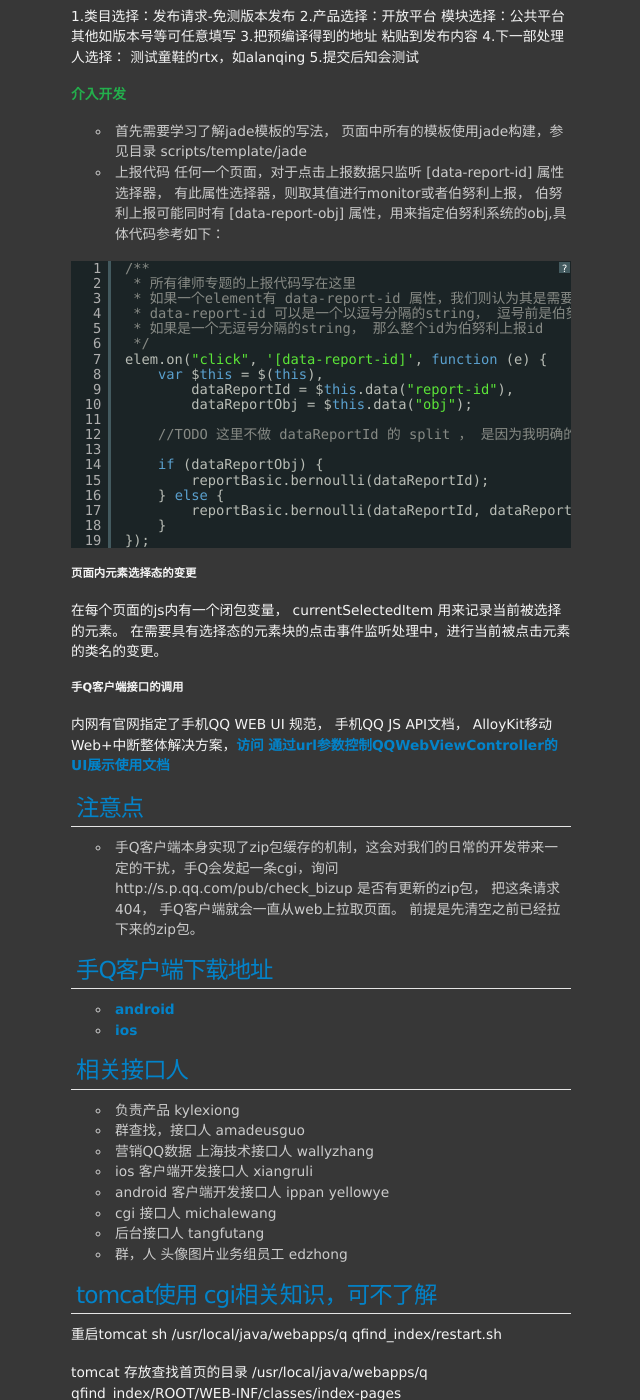
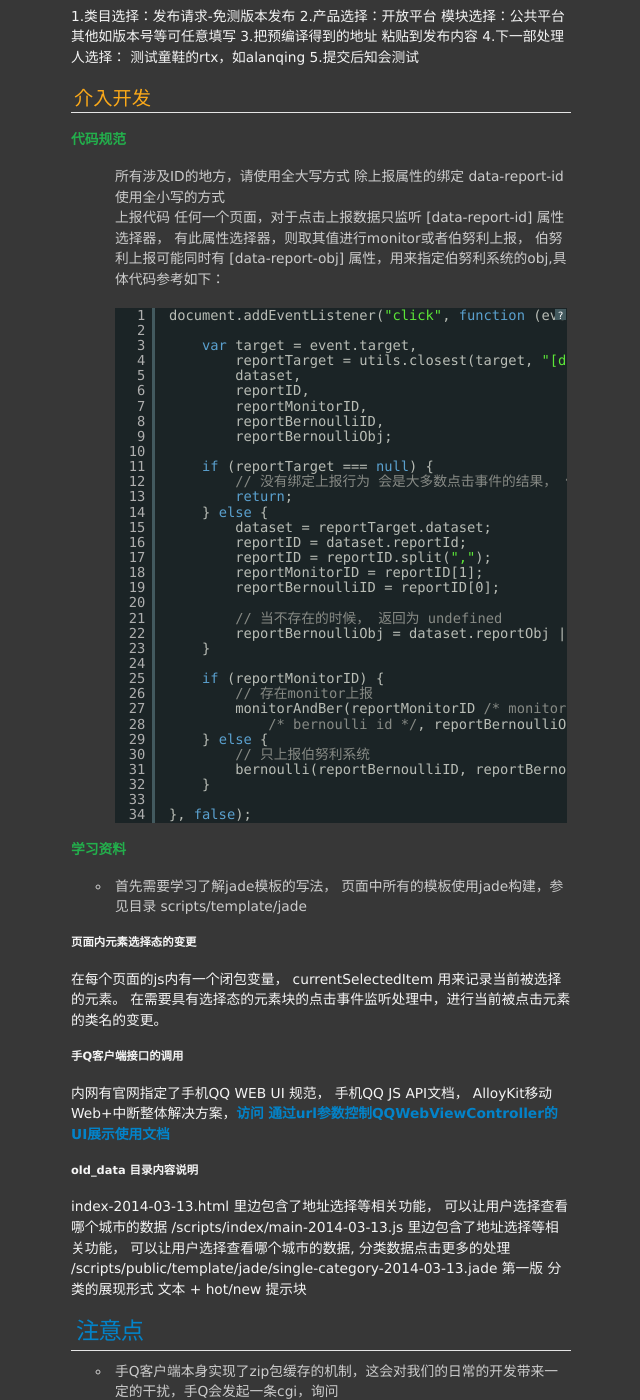
Before and after one commit to materliu/materliu.github.io, a Jekyll site: the page built from all/tencent/_posts/2014-03-12-手Q查找README.md, in a window 1280 px wide and 1400 px high, scrolled down 2452 px. Shown: the whole window, without its empty margins (234-874 px from the left). Built offline with Jekyll 4.4.1, drawn with Linux system fonts in a browser that asks for light colours; Markdown is read by kramdown in place of the engine named in the settings.

Commit message:
添加数据上报规范说明！

```diff
--- a/all/tencent/_posts/2014-03-12-手Q查找README.md
+++ b/all/tencent/_posts/2014-03-12-手Q查找README.md
@@ -94,31 +94,53 @@ http://ars.isd.com/
 5.提交后知会测试
 
 
-#### 介入开发
+### 介入开发
+#### 代码规范
+1. 所有涉及ID的地方，请使用全大写方式 除上报属性的绑定 data-report-id 使用全小写的方式
+2. 上报代码 任何一个页面，对于点击上报数据只监听 [data-report-id] 属性选择器， 有此属性选择器，则取其值进行monitor或者伯努利上报， 伯努利上报可能同时有 [data-report-obj] 属性，用来指定伯努利系统的obj,具体代码参考如下：
+
+   <pre class="brush: js">
+   document.addEventListener("click", function (event) {
+
+       var target = event.target,
+           reportTarget = utils.closest(target, "[data-report-id]"),
+           dataset,
+           reportID,
+           reportMonitorID,
+           reportBernoulliID,
+           reportBernoulliObj;
+
+       if (reportTarget === null) {
+           // 没有绑定上报行为 会是大多数点击事件的结果， 优先判断
+           return;
+       } else {
+           dataset = reportTarget.dataset;
+           reportID = dataset.reportId;
+           reportID = reportID.split(",");
+           reportMonitorID = reportID[1];
+           reportBernoulliID = reportID[0];
+
+           // 当不存在的时候， 返回为 undefined
+           reportBernoulliObj = dataset.reportObj || "";
+       }
+
+       if (reportMonitorID) {
+           // 存在monitor上报
+           monitorAndBer(reportMonitorID /* monitor id */, reportBernoulliID
+               /* bernoulli id */, reportBernoulliObj);
+       } else {
+           // 只上报伯努利系统
+           bernoulli(reportBernoulliID, reportBernoulliObj);
+       }
+
+   }, false);
+   </pre>
+
+
+
+#### 学习资料
 * 首先需要学习了解jade模板的写法， 页面中所有的模板使用jade构建，参见目录 scripts/template/jade
-* 上报代码 任何一个页面，对于点击上报数据只监听 [data-report-id] 属性选择器， 有此属性选择器，则取其值进行monitor或者伯努利上报， 伯努利上报可能同时有 [data-report-obj] 属性，用来指定伯努利系统的obj,具体代码参考如下：
 
-<pre class="brush: js">
-/**
- * 所有律师专题的上报代码写在这里
- * 如果一个element有 data-report-id 属性，我们则认为其是需要进行伯努利上报的
- * data-report-id 可以是一个以逗号分隔的string， 逗号前是伯努利上报id， 逗号后是monitor id
- * 如果是一个无逗号分隔的string， 那么整个id为伯努利上报id
- */
-elem.on("click", '[data-report-id]', function (e) {
-    var $this = $(this),
-        dataReportId = $this.data("report-id"),
-        dataReportObj = $this.data("obj");
-
-    //TODO 这里不做 dataReportId 的 split ， 是因为我明确的知道没有monitor上报项
-
-    if (dataReportObj) {
-        reportBasic.bernoulli(dataReportId);
-    } else {
-        reportBasic.bernoulli(dataReportId, dataReportObj);
-    }
-});
-</pre>
 
 
 ##### 页面内元素选择态的变更
@@ -128,12 +150,18 @@ elem.on("click", '[data-report-id]', function (e) {
 内网有官网指定了手机QQ WEB UI 规范， 手机QQ JS API文档， AlloyKit移动Web+中断整体解决方案，[访问][13]
 [通过url参数控制QQWebViewController的UI展示使用文档][14]
 
+##### old_data 目录内容说明
+index-2014-03-13.html 里边包含了地址选择等相关功能， 可以让用户选择查看哪个城市的数据
+/scripts/index/main-2014-03-13.js 里边包含了地址选择等相关功能， 可以让用户选择查看哪个城市的数据, 分类数据点击更多的处理
+/scripts/public/template/jade/single-category-2014-03-13.jade 第一版 分类的展现形式 文本 + hot/new 提示块
+
 ## 注意点
 * 手Q客户端本身实现了zip包缓存的机制，这会对我们的日常的开发带来一定的干扰，手Q会发起一条cgi，询问 http://s.p.qq.com/pub/check_bizup  是否有更新的zip包， 把这条请求404， 手Q客户端就会一直从web上拉取页面。  前提是先清空之前已经拉下来的zip包。
 
 ## 手Q客户端下载地址
 * [android][11]
 * [ios][12]
+
 
 
 ## 相关接口人
```
